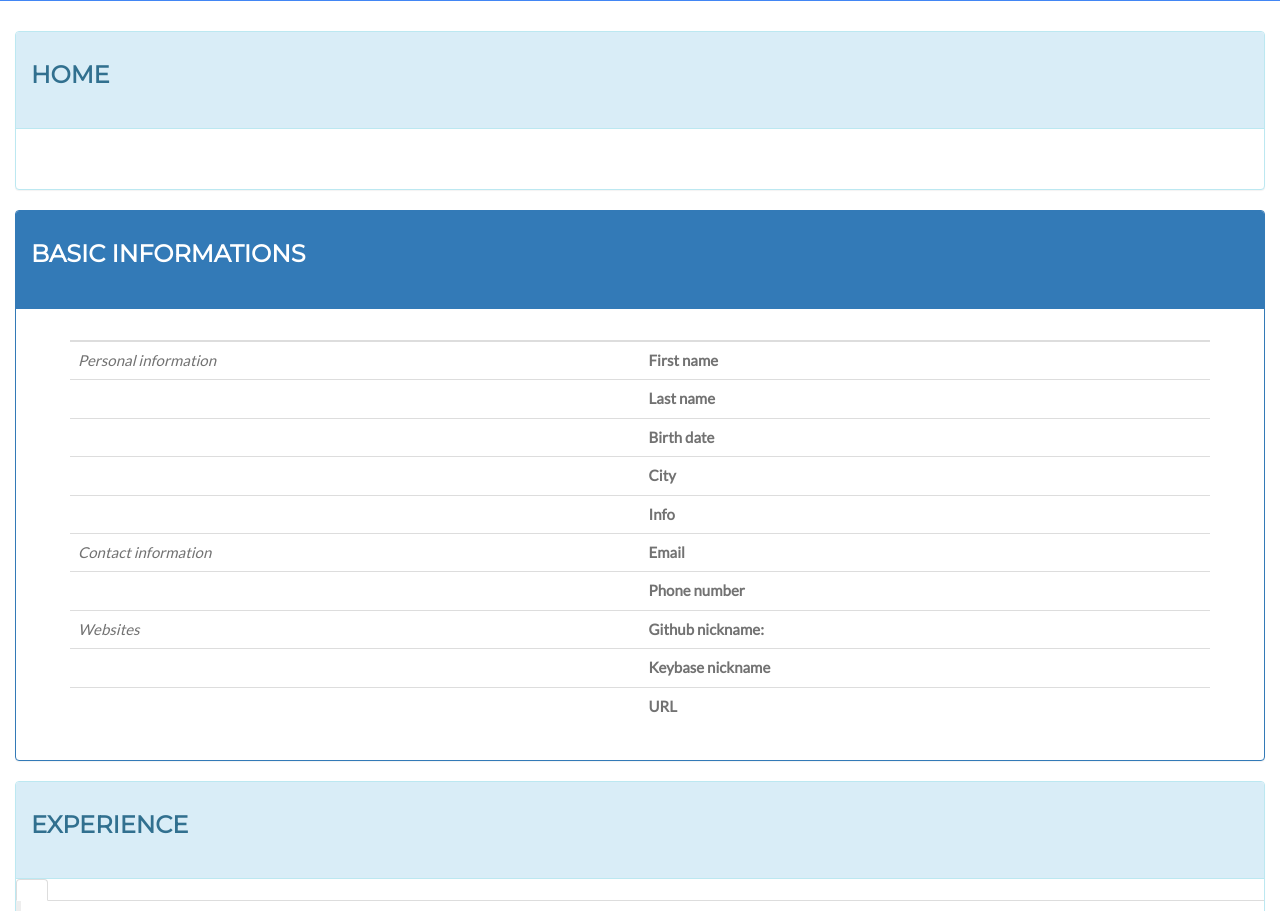
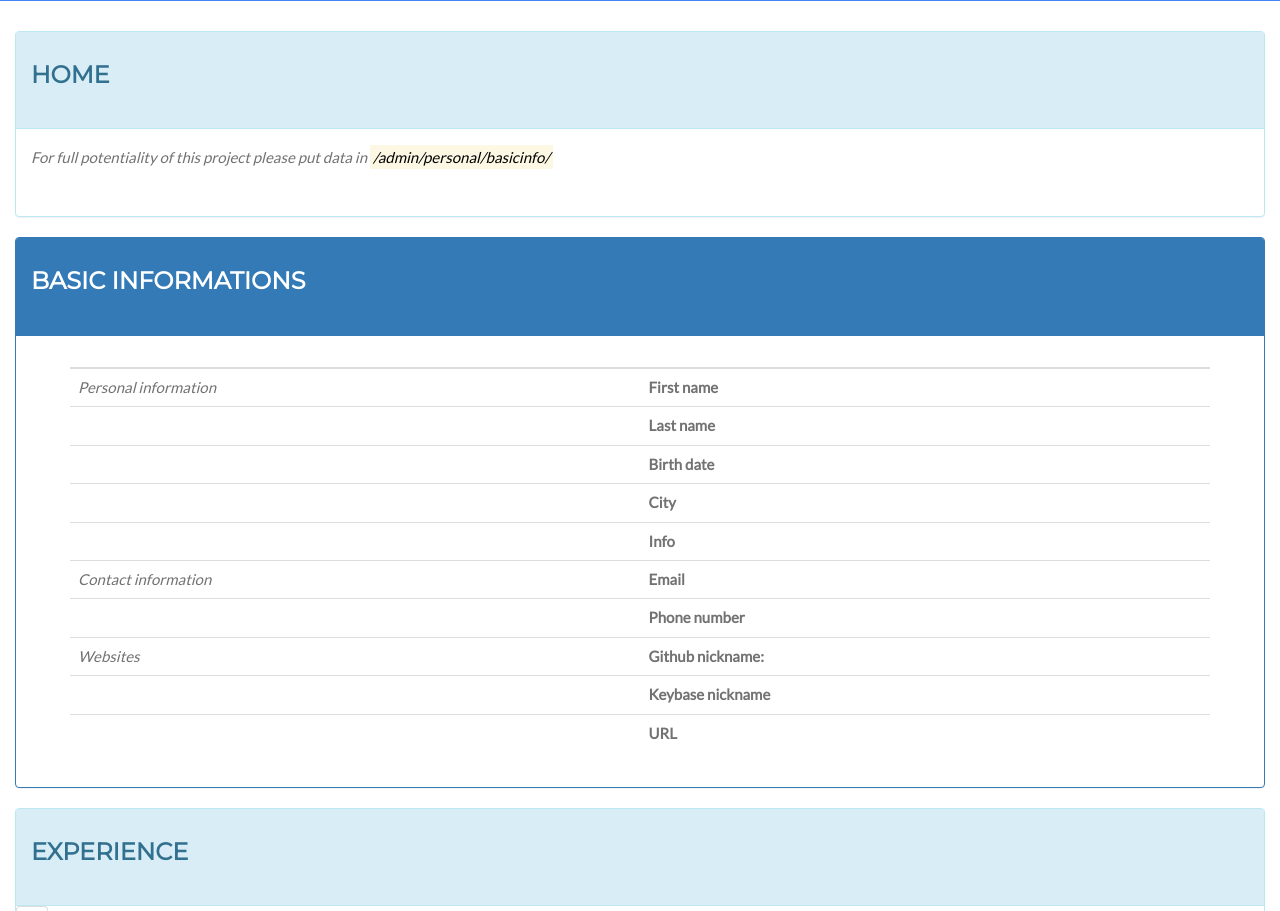
Before and after one commit to mkopr/django-resume, a Django app: template mysite/personal/templates/personal/header.html in a window 1280 px wide. Shown: the part 247-1158 px from the top of the page. Run offline with Django 3.2, Linux system fonts and the light colour scheme; the template is opened without the code that fills it, so the values that code supplies are empty; some libraries are stand-ins or nearby versions.

Commit message:
Delete home.html

```diff
--- a/mysite/github_api/views.py
+++ b/mysite/github_api/views.py
@@ -13,7 +13,7 @@ def get_github_data(request, github_login):
         user = GithubUser(
             login=user_data['login'],
             avatar_url=user_data['avatar_url'],
-            user_data=user_data['user_name'],
+            user_name=user_data['user_name'],
             repo_count=len(user_data['repos']),
             account_created_at=user_data['account_created_at'],
             account_url=user_data['account_url'],
@@ -32,7 +32,7 @@ def get_github_data(request, github_login):
                 updated_at=(
                     dateutil.parser.parse(repository_data['updated_at'])
                 ),
-                laguage=repository_data['language'],
+                language=repository_data['language'],
                 user=user,
             )
             repo.save()
--- a/mysite/personal/templates/personal/header.html
+++ b/mysite/personal/templates/personal/header.html
@@ -126,11 +126,10 @@ footer .glyphicon {
             <div class="modal fade bs-example-modal-sm" tabindex="-1" role="dialog" aria-labelledby="mySmallModalLabel">
                 <div class="modal-dialog modal-sm" role="document">
                     <div class="modal-content">
-                        <p>Login:</p>
-                        <p>Name:</p>
-                        <p>Repos:</p>
-                        <p>Account created at</p>
-                        <p>URL:</p>
+                        <div>
+                            {% block content %}
+                            {% endblock %}
+                        </div>
                     </div>
                 </div>
             </div>
@@ -153,10 +152,8 @@ footer .glyphicon {
             <h2>Home</h2>
         </div>
         <div class="panel-body">
-            <div>
-                {% block content %}
-                {% endblock %}
-            </div>
+            <em>For full potentiality of this project please put data in
+            <mark>/admin/personal/basicinfo/</mark></em>
             <div>
                 <h4>
                     {{ welcome_text.text }}
--- a/mysite/personal/views.py
+++ b/mysite/personal/views.py
@@ -4,7 +4,7 @@
 
 
 def index(request):
-    personal_html = 'personal/home.html'
+    personal_html = 'personal/header.html'
     welcome_text = WelcomeText.objects.first()
     academics = Academics.objects.first()
     basic_info = BasicInfo.objects.get(first_name='Marcin')
```
Also changed, not shown: mysite/personal/templates/personal/home.html (deleted, +0 -8 lines).
